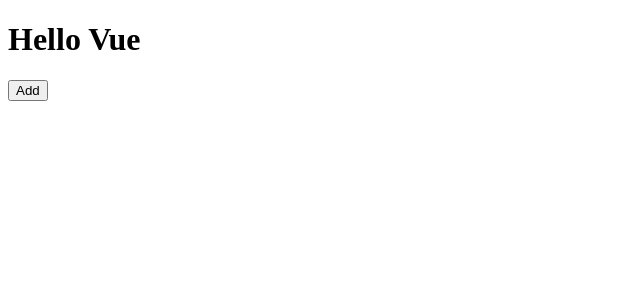
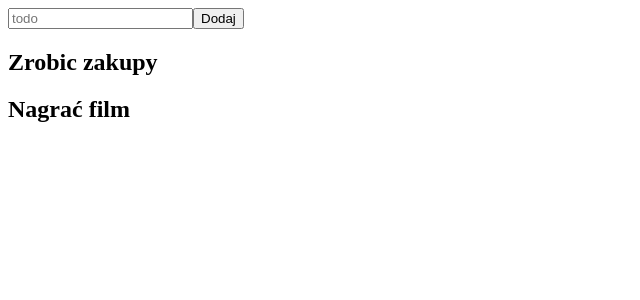
Before and after one commit to KonradGmur/Vue-first-project, a Vue app: page / in a window 1280 px wide. Shown: the top 300 px of the page, without its empty margins (0-640 px from the left). Built offline with nearby package versions, Linux system fonts and the light colour scheme.

Commit message:
Adding new task

```diff
--- a/src/App.vue
+++ b/src/App.vue
@@ -1,7 +1,11 @@
 <template>
 <div>
-    <h1>{{ title }}</h1>
-    <button @click="greet">Add</button>
+    <input type="text" placeholder="todo" v-model="newItem" />
+    <button @click="addItem">Dodaj</button>
+
+    <div v-for="item in items" v-bind:key="item.id">
+        <h2>{{ item.title }}</h2>
+    </div>
 </div>
 </template>
 
@@ -9,12 +13,28 @@
 export default {
     data() {
         return {
-            title: "Hello Vue",
+            newItem: "",
+            items: [{
+                    id: 1,
+                    title: "Zrobic zakupy",
+                    completed: false,
+                },
+                {
+                    id: 2,
+                    title: "Nagrać film",
+                    completed: false,
+                },
+            ],
         };
     },
     methods: {
-        greet() {
-            alert("Hello!!!");
+        addItem() {
+            this.items.push({
+                id: 3,
+                title: this.newItem,
+                completed: false,
+            });
+            this.newItem = "";
         },
     },
 };
```
